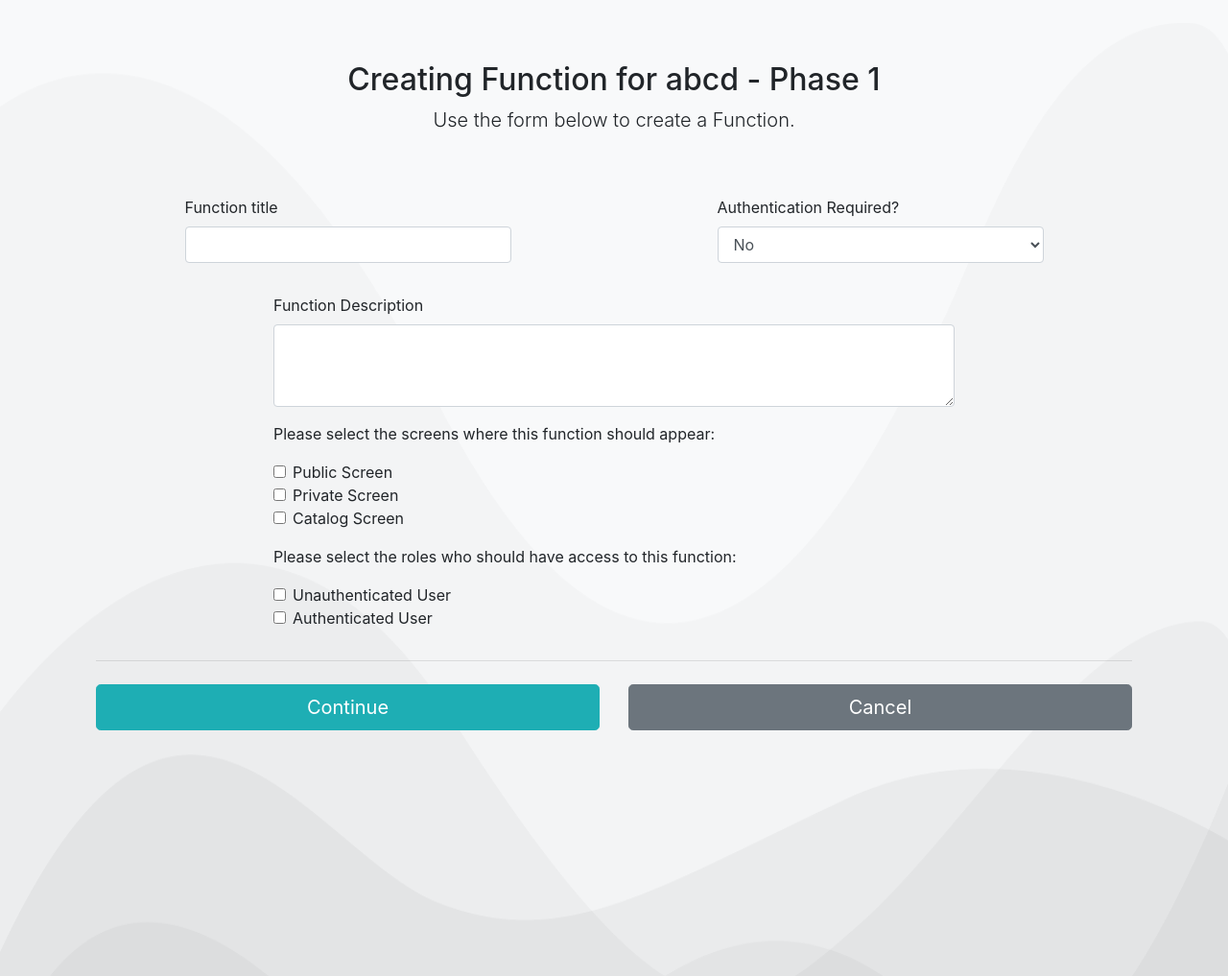
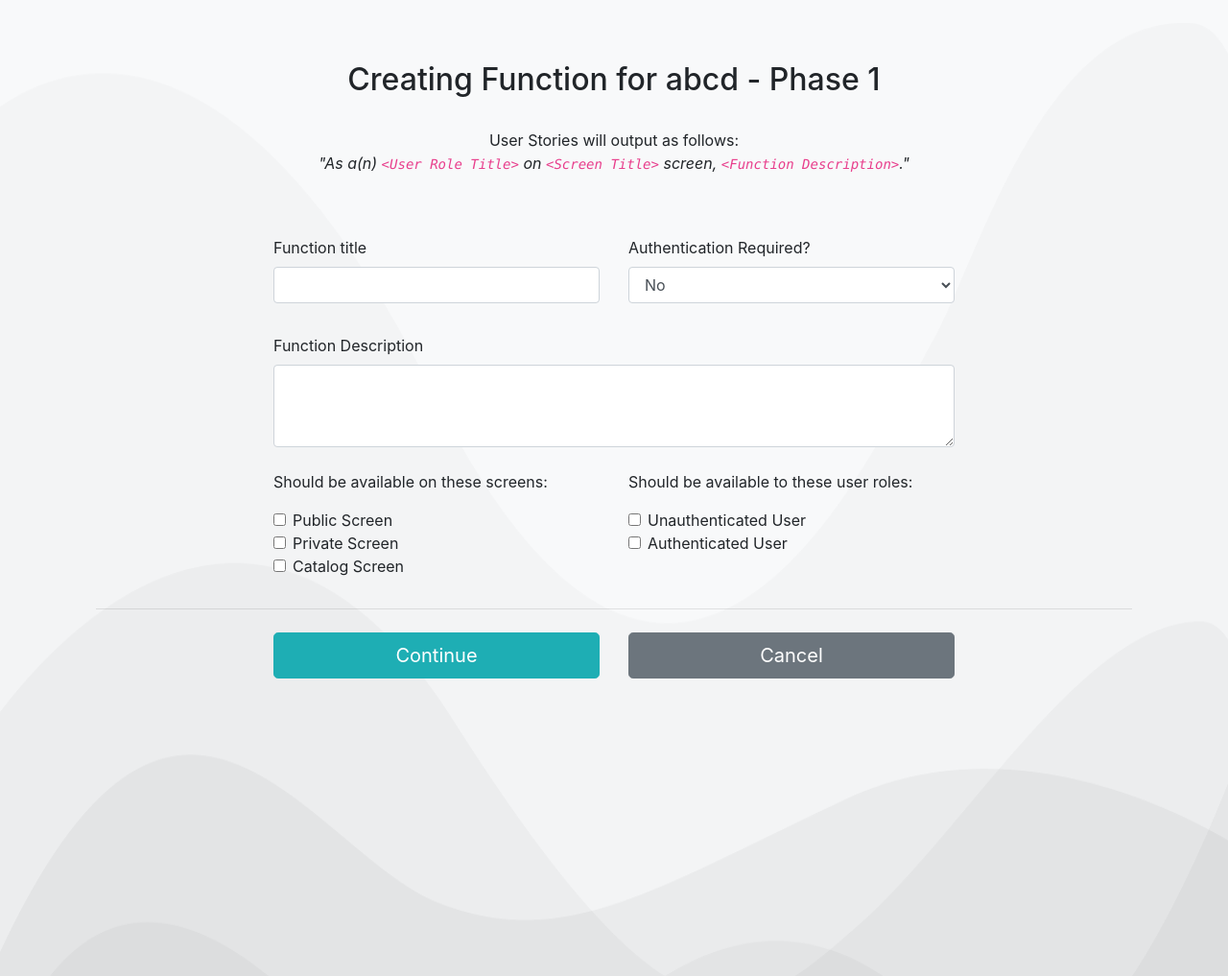
Before and after one commit to joshuapeek/project-map-tool, a Flask app: page /1/newfunction in a window 1280 px wide. Shown: the part 56-1073 px from the top of the page at 96% size. Run offline with Flask 2, Linux system fonts and the light colour scheme; some libraries are stand-ins or nearby versions.

Commit message:
restyled create function/role/screen pages

```diff
--- a/templates/create/function.html
+++ b/templates/create/function.html
@@ -32,7 +32,12 @@
       <!-- title section -->
       <div class="py-5 text-center">
         <h2>Creating Function for {{project.org.title}} - {{project.title}}</h2>
-        <p class="lead">Use the form below to create a Function.</p>
+        <!--<p class="lead">Use the form below to create a Function.</p>-->
+        <br>
+        <p>
+          User Stories will output as follows:<br>
+          <i>"As a(n) <code>&lt;User Role Title&gt;</code> on <code>&lt;Screen Title&gt;</code> screen, <code>&lt;Function Description&gt;</code>."</i>
+        </p>
       </div>
       <!-- end title section -->
 
@@ -42,6 +47,8 @@
 
             <!-- start row: function title, authRequired -->
             <div class="row">
+                <div class="col-md-2 mb-3 mx-auto">
+                </div>
                 <div class="col-md-4 mb-3 mx-auto">
                   <label for="title">Function title</label>
                   <input type="text" class="form-control" id="title" name="title" required>
@@ -58,12 +65,16 @@
                     </select>
                   </div>
                 </div>
+                <div class="col-md-2 mb-3 mx-auto">
+                </div>
             </div>
             <!-- end row -->
 
             <!-- start row: description -->
             <div class="row">
-              <div class="col-md-8 mb-3 mx-auto">
+              <div class="col-md-2 mb-4 mx-auto">
+              </div>
+              <div class="col-md-8 mb-4 mx-auto">
                 <label for="description">Function Description</label>
                 <textarea class="form-control" id="description" rows="3" name="description" required>
                 </textarea>
@@ -71,13 +82,17 @@
                   Please enter a valid description.
                 </div>
               </div>
+              <div class="col-md-2 mb-4 mx-auto">
+              </div>
             </div>
             <!-- end row -->
 
-            <!-- start row: select screens -->
+            <!-- start row: select screens, roles -->
             <div class="row">
-              <div class="col-md-8 mb-3 mx-auto">
-                <p>Please select the screens where this function should appear:</p>
+              <div class="col-md-2 mb-3 mx-auto">
+              </div>
+              <div class="col-md-4 mb-3 mx-auto">
+                <p>Should be available on these screens:</p>
                 <div class="form-check" id="roles">
                   {% for i in screens %}
                   <input class="form-check-input" type="checkbox" name="{{i.title}}" value="{{i.id}}" id="role_{{i.title}}">
@@ -87,14 +102,9 @@
                   {% endfor %}
                 </div>
               </div>
-            </div>
-            <!-- end row -->
 
-
-            <!-- start row: select roles -->
-            <div class="row">
-              <div class="col-md-8 mb-3 mx-auto">
-                <p>Please select the roles who should have access to this function:</p>
+              <div class="col-md-4 mb-3 mx-auto">
+                <p>Should be available to these user roles:</p>
                 <div class="form-check" id="roles">
                   {% for i in roles %}
                   <input class="form-check-input" type="checkbox" name="{{i.title}}" value="{{i.id}}" id="role_{{i.title}}">
@@ -104,22 +114,27 @@
                   {% endfor %}
                 </div>
               </div>
+              <div class="col-md-2 mb-3 mx-auto">
+              </div>
             </div>
             <!-- end row -->
-
 
             <hr class="mb-4">
 
             <!-- start row -->
             <div class="row">
-              <div class="col-md-6 mb-3">
+              <div class="col-md-2 mb-3 mx-auto">
+              </div>
+              <div class="col-md-4 mb-3">
                 <button class="btn btn-primary btn-lg btn-block" type="Edit">Continue</button>
               </div>
           </form>
-              <div class="col-md-6 mb-3">
+              <div class="col-md-4 mb-3">
                 <form action="{{url_for('projectPage', org_id=project.org.id, project_id=project.id)}}">
                   <button class="btn btn-secondary btn-lg btn-block" type="submit">Cancel</button>
                 </form>
+              </div>
+              <div class="col-md-2 mb-3 mx-auto">
               </div>
             </div>
             <!-- end row -->
```
Also changed, not shown: templates/create/role.html (+29 -5 lines), templates/create/screen.html (+26 -5 lines).
